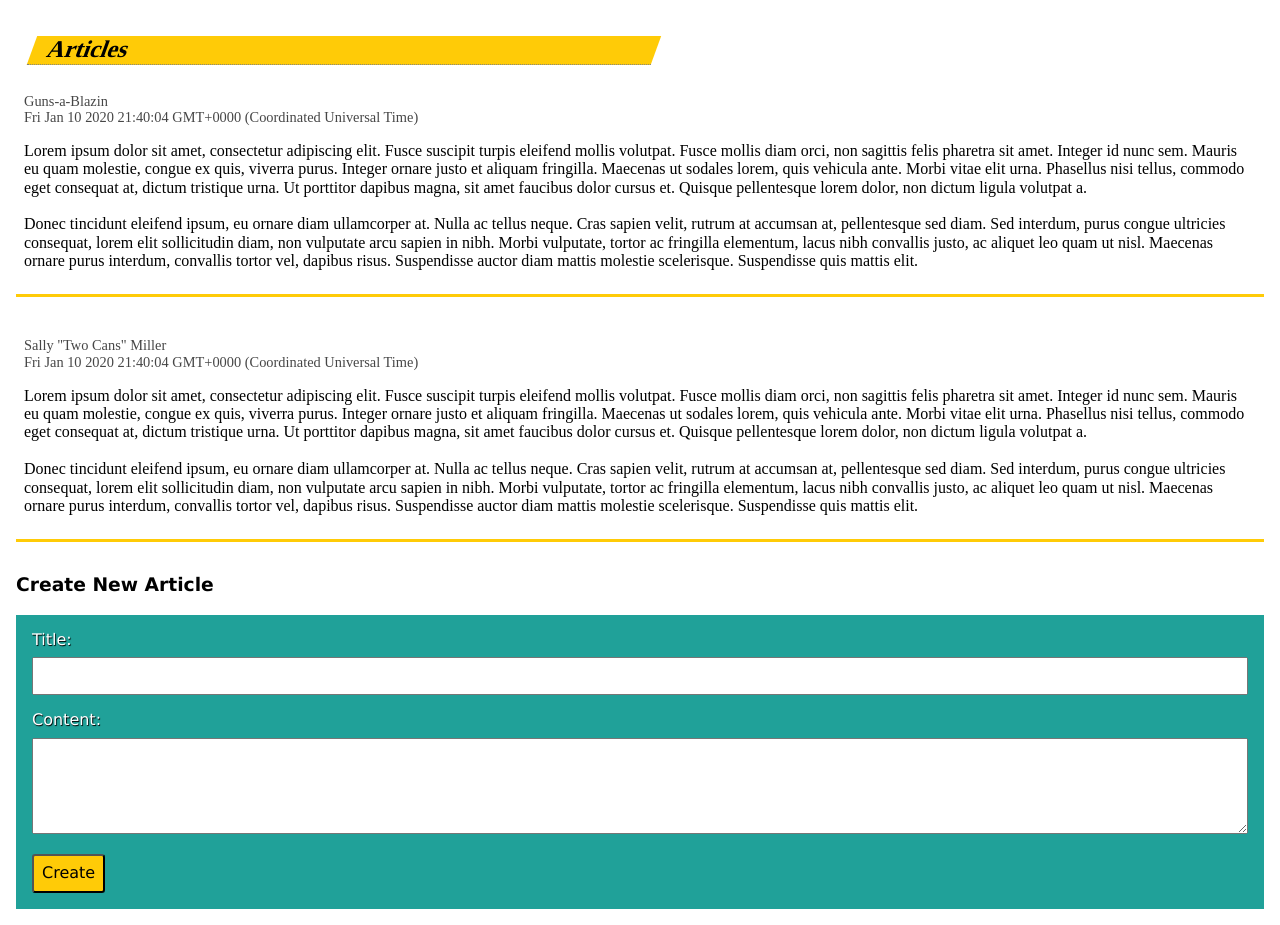
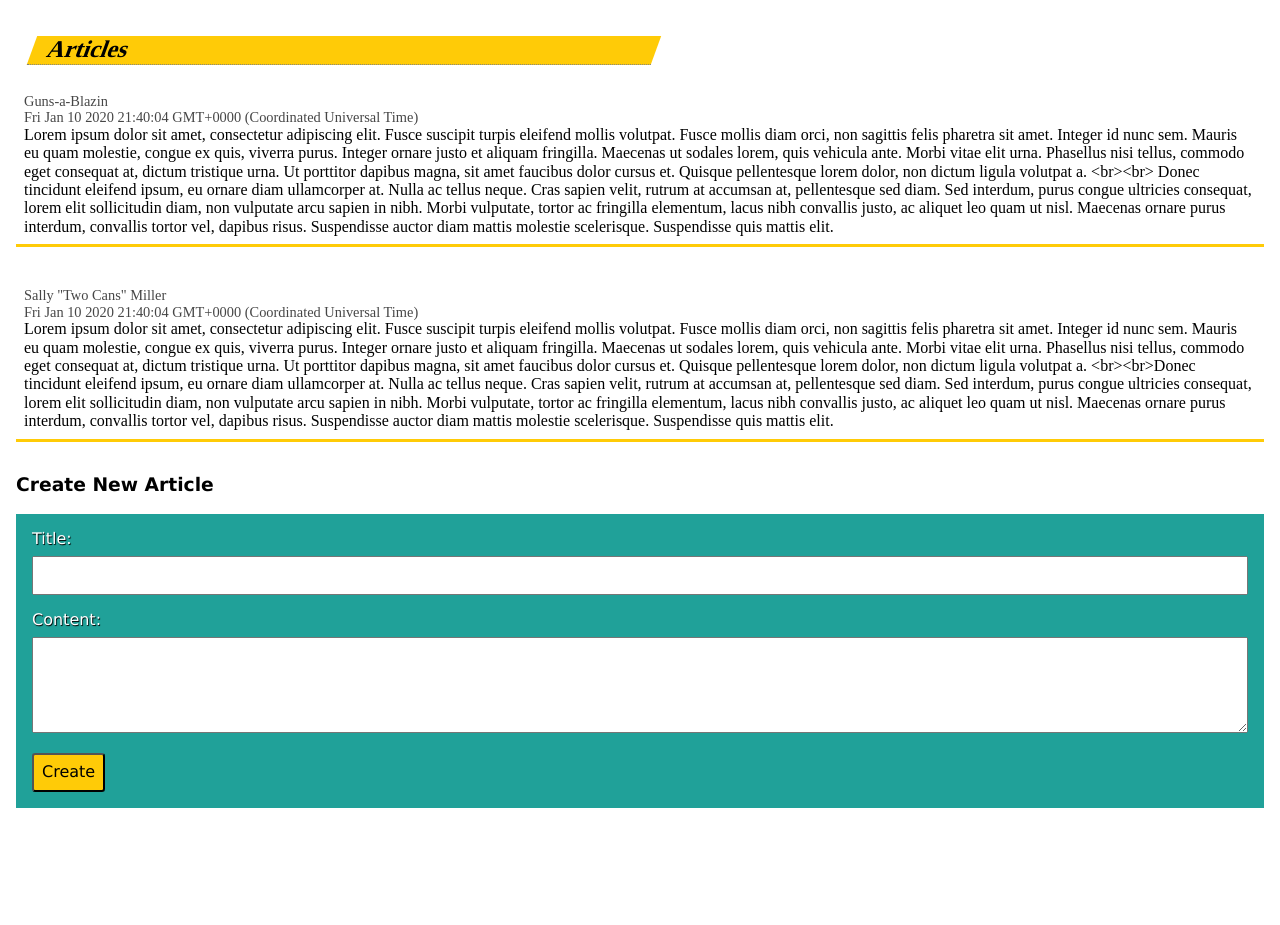
Before and after one commit to JacquesBegin/rocGames, an Angular app in the folder roc-games/: page / in a window 1280 px wide. Shown: the part 3280-4205 px from the top of the page. After the commit the page ends 4104 px from the top, so only its background shows below. Built offline with nearby package versions, Linux system fonts and the light colour scheme.

Commit message:
Adds binding for article content.

```diff
--- a/roc-games/src/app/components/articles/article/article.component.html
+++ b/roc-games/src/app/components/articles/article/article.component.html
@@ -2,8 +2,5 @@
   <h2 class="articleTitle">{{ article.databaseArticle }}</h2>
   <div class="articleAuthor">{{ article.articleAuthor }}</div>
   <div class="articleDate">{{ article.articleDate }}</div>
-  <div class="articleContent">
-    <p>Lorem ipsum dolor sit amet, consectetur adipiscing elit. Fusce suscipit turpis eleifend mollis volutpat. Fusce mollis diam orci, non sagittis felis pharetra sit amet. Integer id nunc sem. Mauris eu quam molestie, congue ex quis, viverra purus. Integer ornare justo et aliquam fringilla. Maecenas ut sodales lorem, quis vehicula ante. Morbi vitae elit urna. Phasellus nisi tellus, commodo eget consequat at, dictum tristique urna. Ut porttitor dapibus magna, sit amet faucibus dolor cursus et. Quisque pellentesque lorem dolor, non dictum ligula volutpat a.
-      <br><br> Donec tincidunt eleifend ipsum, eu ornare diam ullamcorper at. Nulla ac tellus neque. Cras sapien velit, rutrum at accumsan at, pellentesque sed diam. Sed interdum, purus congue ultricies consequat, lorem elit sollicitudin diam, non vulputate arcu sapien in nibh. Morbi vulputate, tortor ac fringilla elementum, lacus nibh convallis justo, ac aliquet leo quam ut nisl. Maecenas ornare purus interdum, convallis tortor vel, dapibus risus. Suspendisse auctor diam mattis molestie scelerisque. Suspendisse quis mattis elit.</p>
-  </div>
+  <div class="articleContent">{{ article.articleContent }}</div>
 </article>
```
